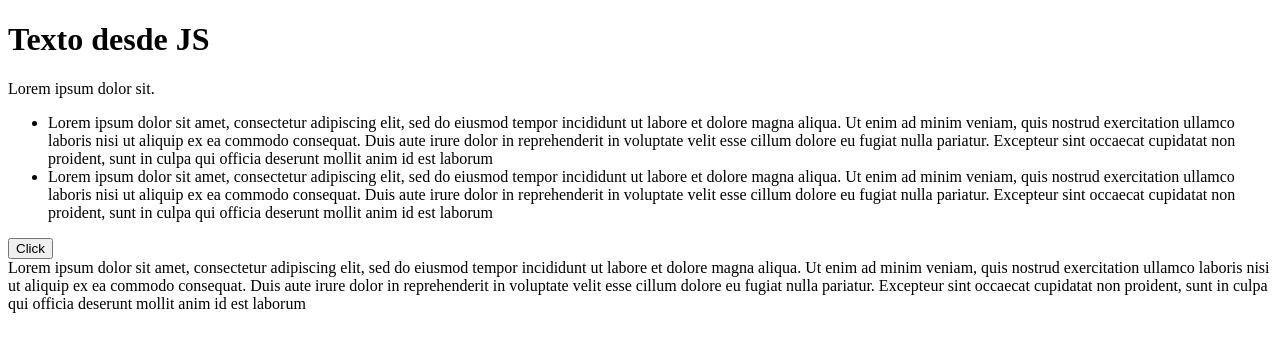
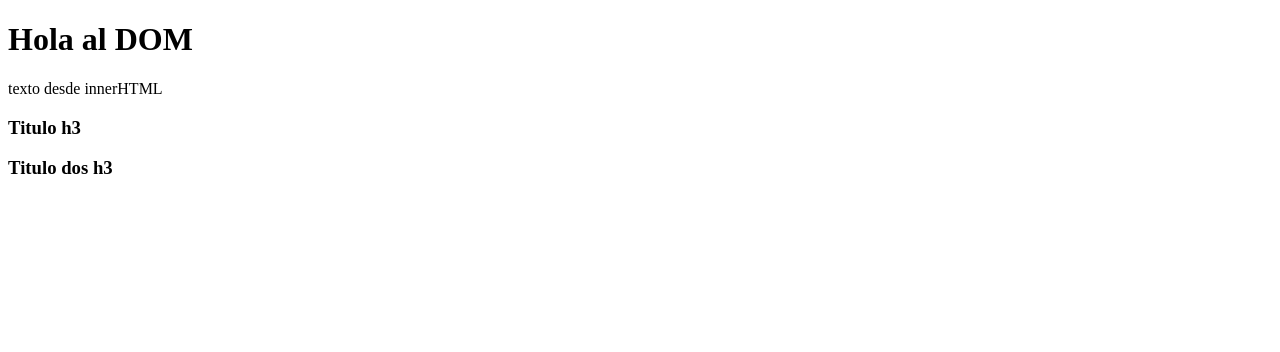
Before and after one commit to cc3saru/Practica1, a plain HTML site: page index.html in a window 1280 px wide. Drawn offline with Linux system fonts and the light colour scheme.

Commit message:
video #2

```diff
--- a/app.js
+++ b/app.js
@@ -1,3 +1,11 @@
-console.log(document)
-document.querySelector('h1').innerHTML = 'Texto desde JS'
-console.log(document.querySelector('h1'))
+console.log(document.querySelector('h3'))
+console.log(document.querySelector('.h3-danger'))
+console.log(document.querySelector('#parrafo'))
+console.log(document.getElementById('parrafo'))
+
+console.log(document.querySelectorAll('.h3-danger'))
+console.log(document.querySelectorAll('h3'))
+
+const parrafo = document.querySelector('#parrafo')
+parrafo.textContent = 'texto desde JS'
+parrafo.innerHTML = 'texto desde innerHTML'
--- a/index.html
+++ b/index.html
@@ -7,31 +7,9 @@
 </head>
 <body>
     <h1>Hola al DOM</h1>
-    <p>Lorem ipsum dolor sit.</p>
-    <ul>
-        <li>
-            Lorem ipsum dolor sit amet, consectetur adipiscing elit, sed do eiusmod tempor incididunt ut labore et dolore magna aliqua.
-            Ut enim ad minim veniam, quis nostrud exercitation ullamco laboris nisi ut aliquip ex ea commodo consequat.
-            Duis aute irure dolor in reprehenderit in voluptate velit
-            esse cillum dolore eu fugiat nulla pariatur.
-            Excepteur sint occaecat cupidatat non proident, sunt in culpa qui officia deserunt mollit anim id est laborum
-        </li>
-        <li>
-            Lorem ipsum dolor sit amet, consectetur adipiscing elit, sed do eiusmod tempor incididunt ut labore et dolore magna aliqua.
-            Ut enim ad minim veniam, quis nostrud exercitation ullamco laboris nisi ut aliquip ex ea commodo consequat.
-            Duis aute irure dolor in reprehenderit in voluptate velit
-            esse cillum dolore eu fugiat nulla pariatur.
-            Excepteur sint occaecat cupidatat non proident, sunt in culpa qui officia deserunt mollit anim id est laborum
-        </li>
-    </ul>
-    <button id="btn">Click</button>
-    <section id="section">
-        Lorem ipsum dolor sit amet, consectetur adipiscing elit, sed do eiusmod tempor incididunt ut labore et dolore magna aliqua.
-        Ut enim ad minim veniam, quis nostrud exercitation ullamco laboris nisi ut aliquip ex ea commodo consequat.
-        Duis aute irure dolor in reprehenderit in voluptate velit
-        esse cillum dolore eu fugiat nulla pariatur.
-        Excepteur sint occaecat cupidatat non proident, sunt in culpa qui officia deserunt mollit anim id est laborum
-    </section>
+    <p id="parrafo">Texto estatico</p>
+    <h3>Titulo h3</h3>
+    <h3 class="h3-danger">Titulo dos h3</h3>
     <script src="./app.js"></script>
 </body>
 </html>
```
